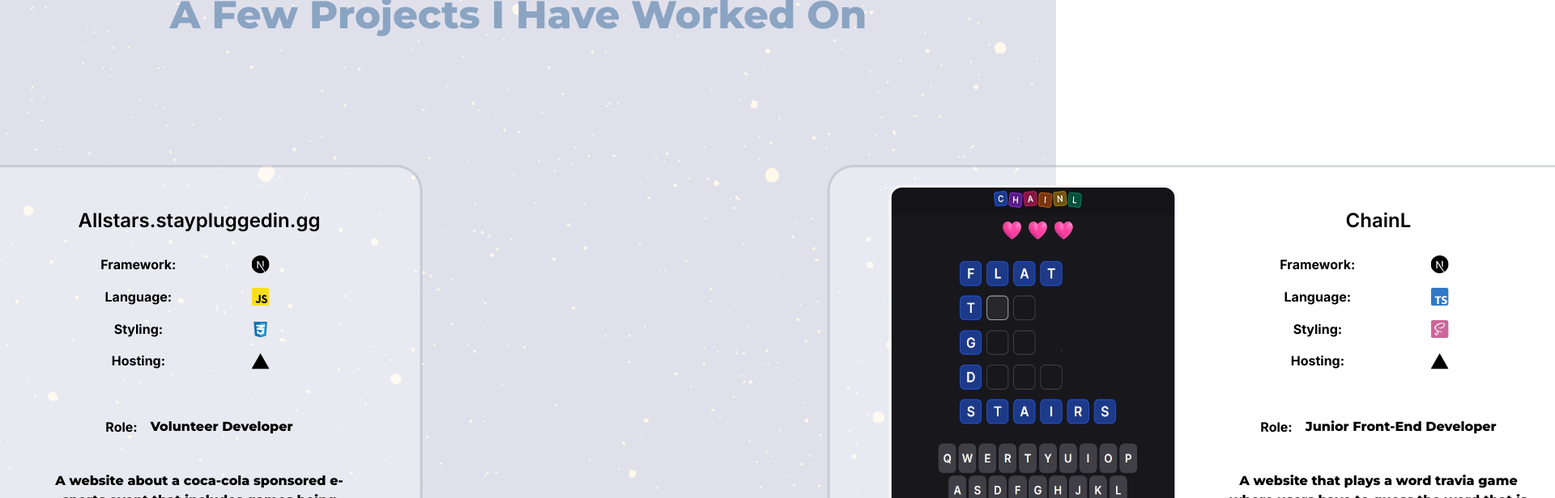
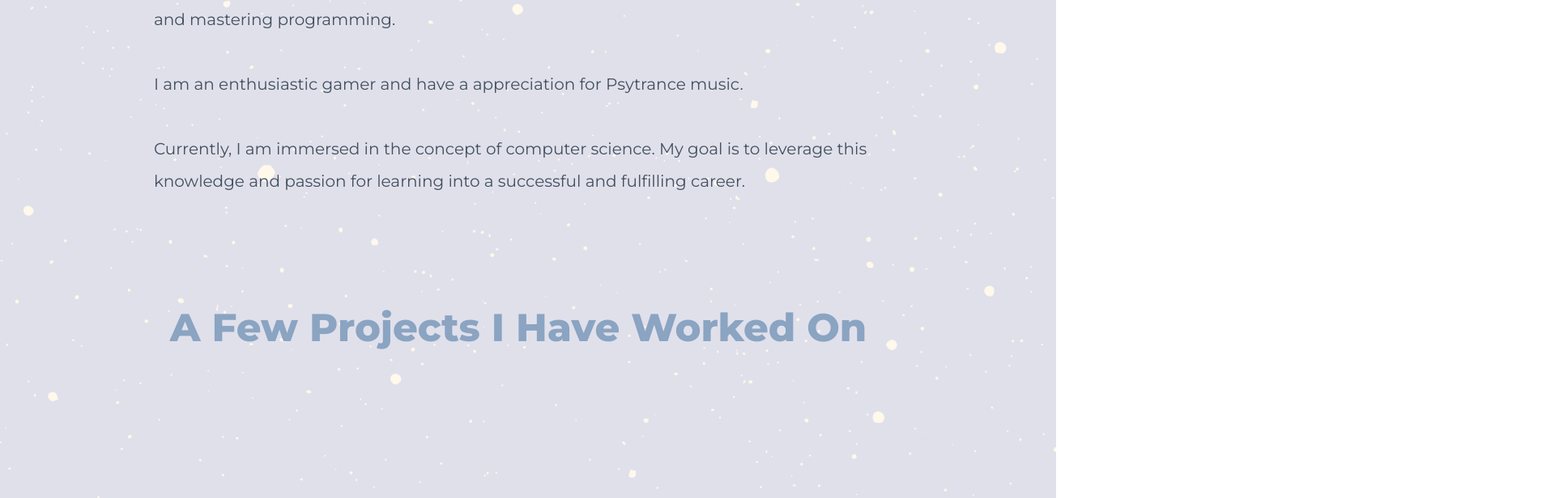
Before and after one commit to NickHChan/PortfolioPage, a Next.js app: page / in a window 1280 px wide. Shown: the part 1480-2096 px from the top of the page at 81% size, 1920 px wide, since content can reach past the window. Built offline with nearby package versions, Linux system fonts and the light colour scheme.

Commit message:
finish updating media query for the site

```diff
--- a/src/app/components/footer/Footer.module.css
+++ b/src/app/components/footer/Footer.module.css
@@ -37,7 +37,6 @@
     margin-right: -4rem;
 }
 .subMenuBG{
-    background-color: aqua;
     position: absolute;
     display: flex;
     height: 200px;
@@ -65,9 +64,15 @@
         left: 13.3rem;
     }
 }
+@media(max-width:2560px){
+    .footer{
+        left: 8rem;
+    }
+}
+
 @media(max-width:1920px){
     .footer{
-        left: 4rem;
+        left: 3.6rem;
     }
 }
 @media(max-width:1680px){
@@ -142,3 +147,25 @@
         left: 0.4rem;
     }
 }
+@media (max-height: 568px) {
+    .footer{
+        top: 9rem;
+        left: 3.9rem;
+    }
+    .button{
+        font-size: 10px;
+    }
+    .hoverMenu{
+        top: 3rem;
+        left: 0.4rem;
+    }
+}
+
+@media (max-height:360px){
+    .footer{
+        left: 2.8rem;
+    }
+    .subMenuBG{
+        margin-top: 1rem;
+    }
+}
--- a/src/app/components/projects/project.module.css
+++ b/src/app/components/projects/project.module.css
@@ -21,16 +21,31 @@
 
 }
 
-
+@media(max-width:3440px){
+    .stickyBody{
+        height: 1500px;
+    }
+    .projectInfoContainer{
+        left:40.5%
+     }
+    .projectInfoContainer{
+        gap: 1500px;
+    }
+}
+@media(max-width:1440px){
+ .projectInfoContainer{
+    left:36.5%
+ }
+}
 @media (max-width: 1280px){
     .projectInfoContainer{
-        left: 40.6%;
+        left: 36.6%;
     }
 }
 /* lg */
 @media (max-width: 1024px) {
     .projectInfoContainer{
-        left: 42%
+        left: 37.5%
     }
 }
 
--- a/src/app/components/reuse/Article.module.css
+++ b/src/app/components/reuse/Article.module.css
@@ -23,10 +23,6 @@
 
 /* xl */
 @media (max-width: 1280px) {
-    .main{
-        gap: 5rem;
-        width: 700px;
-    }
     .rank{
         height: 250px;
         width: 150px;
@@ -35,10 +31,7 @@
 
 /* lg */
 @media (max-width: 1024px) {
-    .main{
-        gap: 3rem;
-        width: 550px;
-    }
+
     .rank{
         height: 250px;
         width: 100px;
@@ -48,31 +41,9 @@
 
 /* md */
 @media (max-width: 768px) {
-    .main{
-        gap: 0;
-        width: 350px;
-        flex-direction: column;
-    }
+
     .image{
         height: 100px;
         width: 100px;
     }
 }
-
-/* sm */
-@media (max-width: 640px) {
-    .main{
-        gap: 0;
-        width: 150px;
-        flex-direction: column;
-    }
-}
-
-/* xs */
-@media (max-width: 475px) {
-    .main{
-        gap: 0;
-        width: 350px;
-        flex-direction: column;
-    }
-}
--- a/src/app/components/reuse/Projectbase.module.css
+++ b/src/app/components/reuse/Projectbase.module.css
@@ -97,6 +97,9 @@
     .header{
         font-size: 1.5rem;
     }
+    .tech{
+        width: 200px;
+    }
     .tech p,
     .role,
     .summary{
@@ -108,7 +111,7 @@
     }
     .image{
         height: 450px;
-        width: 350px;
+        width: 400px;
     }
 }
 
@@ -137,7 +140,7 @@
     }
     .image{
         height: 400px;
-        width: 300px;
+        width: 320px;
     }
 }
 
--- a/src/app/page.module.css
+++ b/src/app/page.module.css
@@ -84,6 +84,15 @@
   font-weight: 800;
 }
 
+@media(max-width:3440px){
+  .header{
+    margin: 10%;
+    gap: 10rem;
+  }
+  .subTitle1{
+    margin-bottom: -7%;
+  }
+}
 @media (max-width: 1024px) {
   .subTitle1,
   .subTitle2{
```
Also changed, not shown: src/app/components/navBar/NavBar.module.css (line endings or trailing spaces), 1 other file (tests, documents, lock files or other folders).
